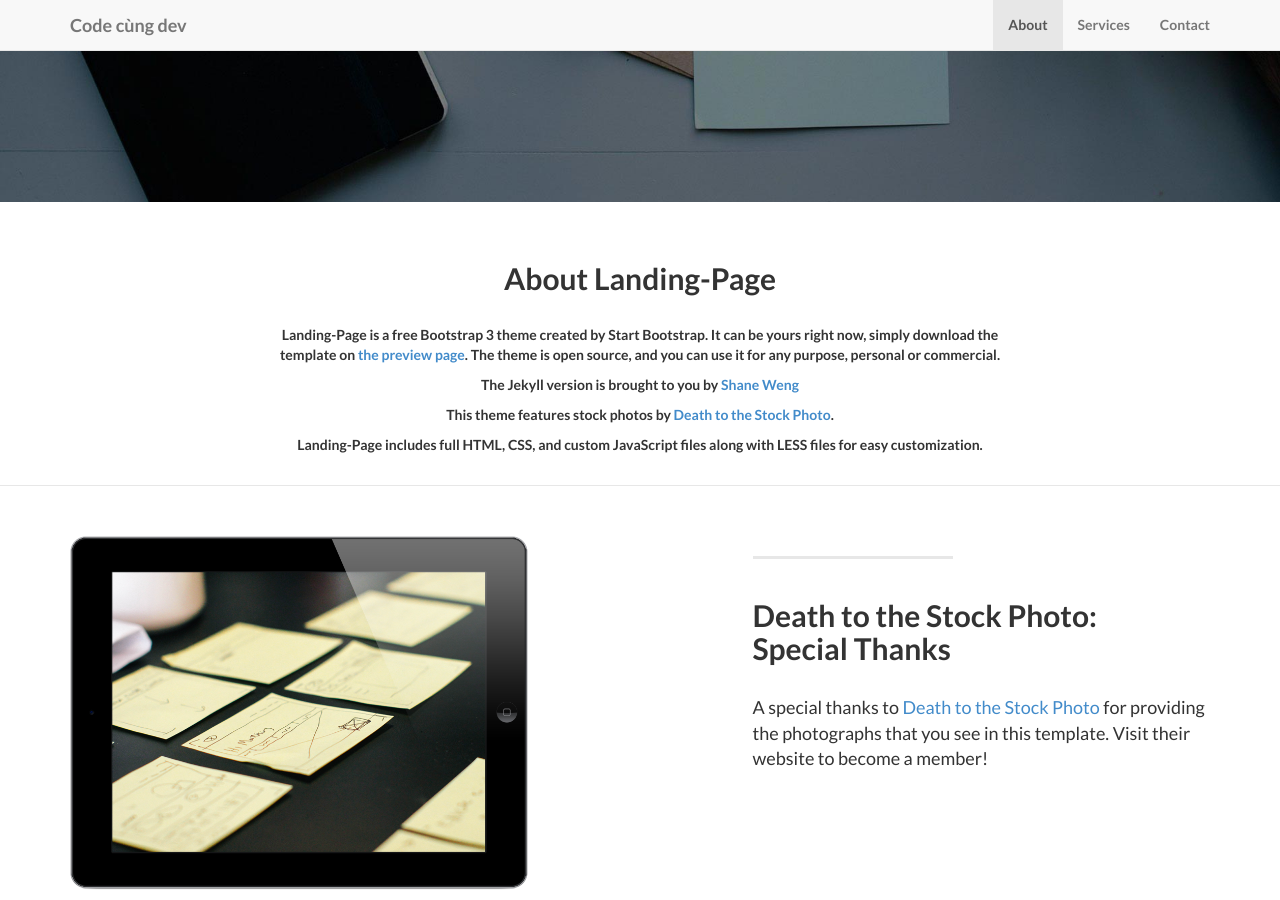
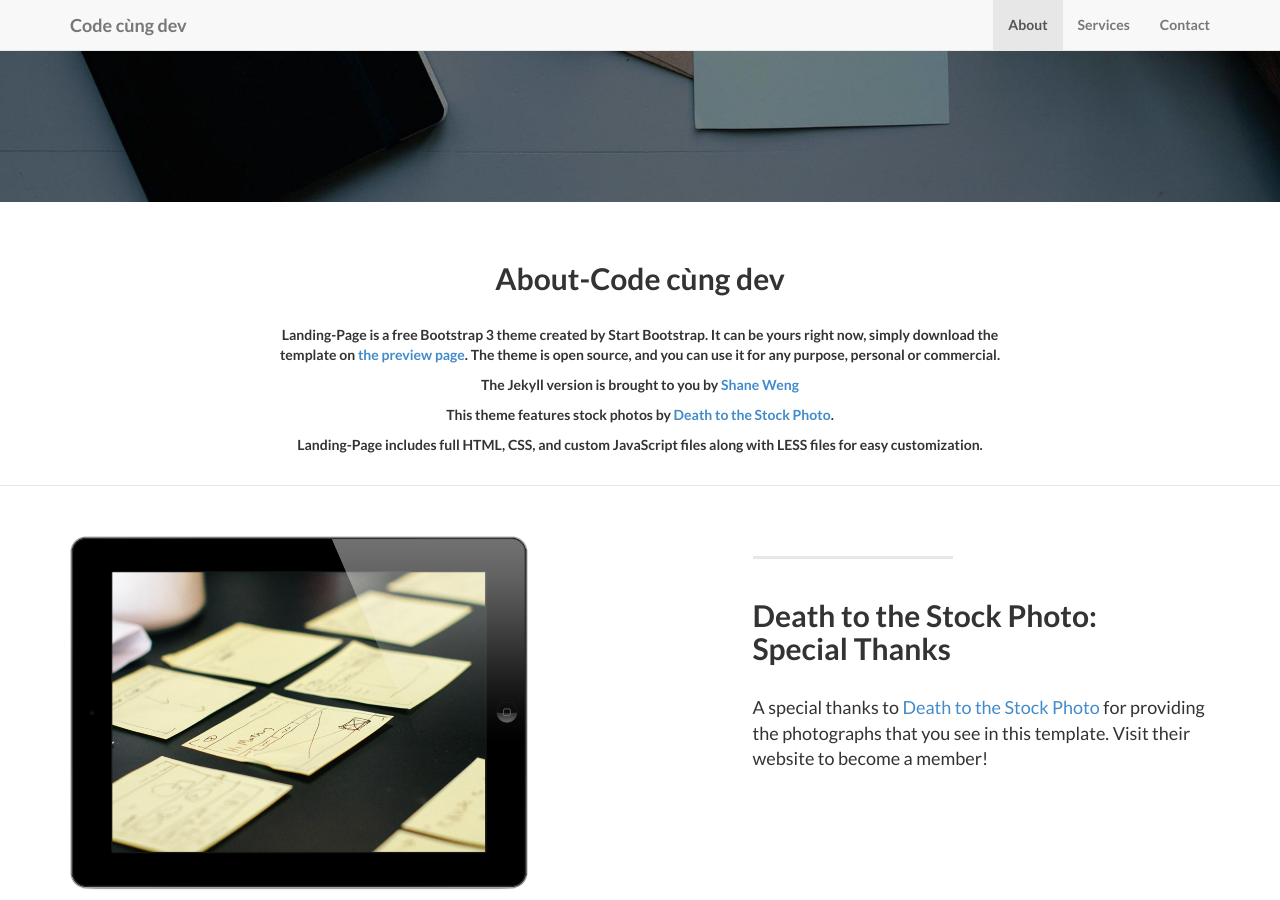
Before and after one commit to PhuongPHP/TEST, a Jekyll site: the page built from index.html, in a window 1280 px wide and 900 px high, scrolled down 575 px. Built offline with Jekyll 4.4.1, drawn with Linux system fonts in a browser that asks for light colours; nearby versions of some CDN libraries; library files that are not in the unit come from our copies.

Commit message:
update code

```diff
--- a/_includes/about.html
+++ b/_includes/about.html
@@ -3,7 +3,7 @@
         <div class="row">
             <div class="col-lg-8 col-lg-offset-2">
               <br/><br/>
-              <h2>About Landing-Page</h2>
+              <h2>About-Code cùng dev</h2>
               <br/>
                 <p>Landing-Page is a free Bootstrap 3 theme created by Start Bootstrap. It can be yours right now, simply download the template on <a href="http://startbootstrap.com/template-overviews/landing-page/">the preview page</a>. The theme is open source, and you can use it for any purpose, personal or commercial.</p>
                 <p>The Jekyll version is brought to you by <a href="https://github.com/swcool">Shane Weng</a></p>
```
